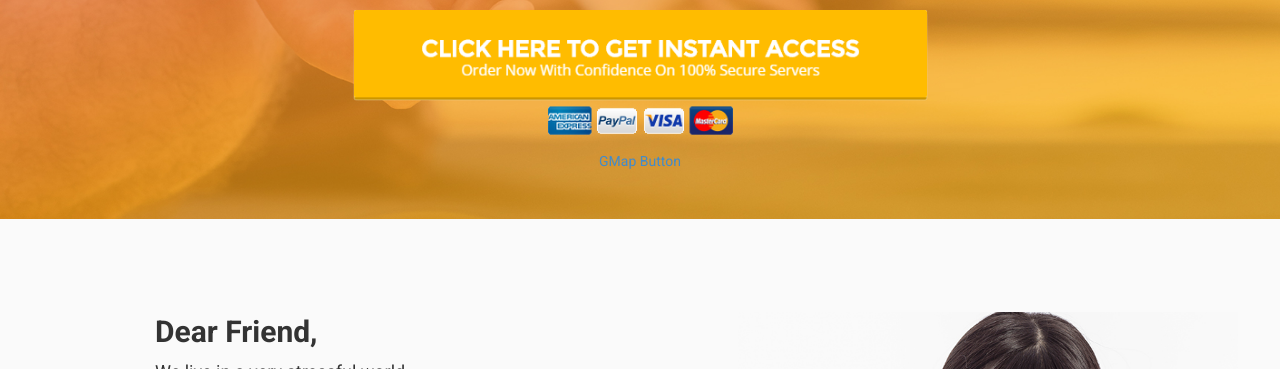
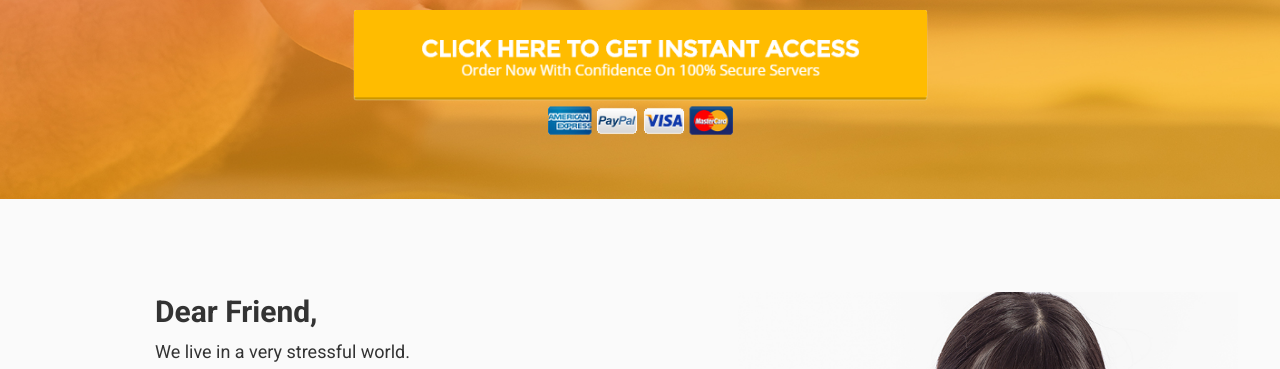
Before and after one commit to HealHolistic/Healing, a plain HTML site: page index.html in a window 1280 px wide. Shown: the part 732-1101 px from the top of the page. Drawn offline with Linux system fonts and the light colour scheme; a web font is replaced by a local one.

Commit message:
Update index.html

```diff
--- a/index.html
+++ b/index.html
@@ -67,7 +67,6 @@
             </div>
           </div>
           <h1 align="center"><a href="#"><img class="header-buy-button" src="images/buy-button.png" width="575" height="135"></a></h1>
-		<a href="https://app.ecwid.com/script.js?40700041&data_platform=singleproduct_v2">GMap Button</a>
         </div>
       </div>
     </div>
```
